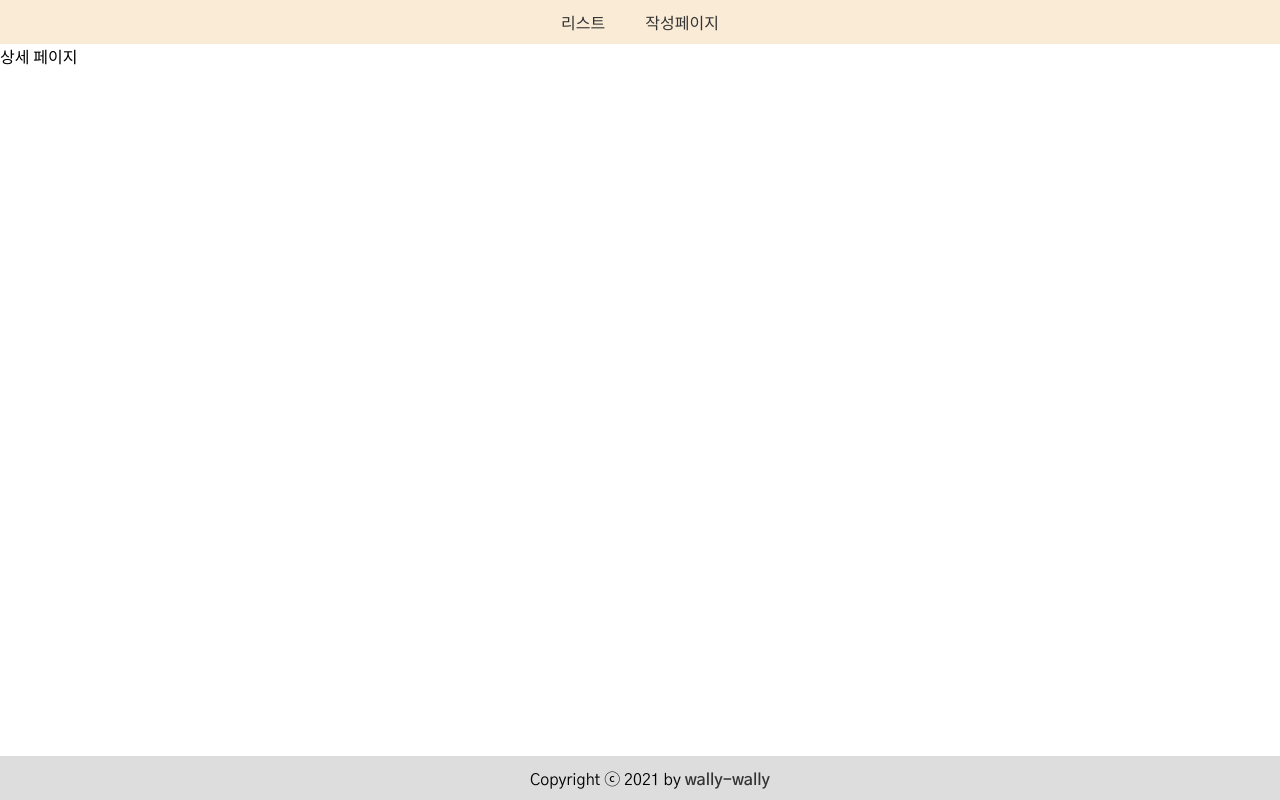
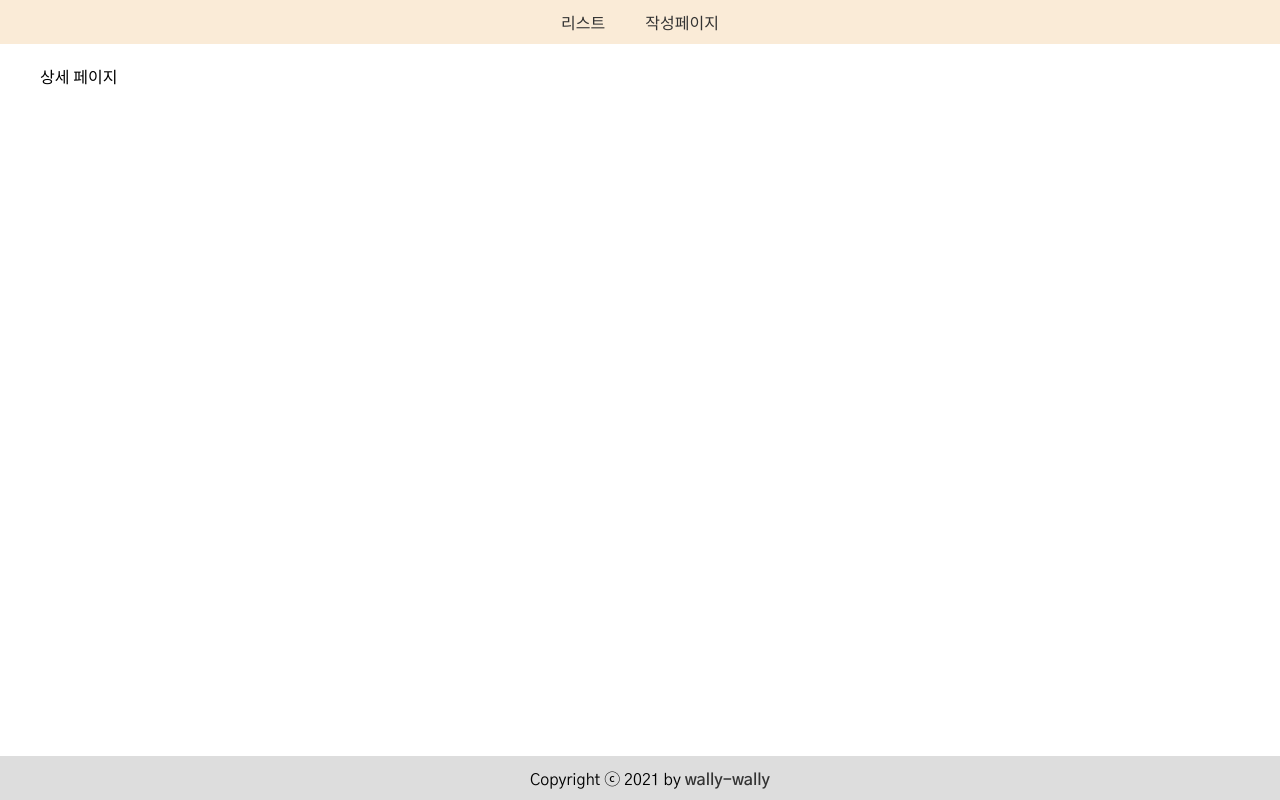
Before and after one commit to Ferarosa/todo-wally-wally, a React (Create React App) app: page /detail/1 in a window 1280 px wide. Built offline with nearby package versions, Linux system fonts and the light colour scheme.

Commit message:
update: page 관련 루트 DOM 요소 section 시맨틱 태그로 변경

```diff
--- a/src/assets/scss/base/default.scss
+++ b/src/assets/scss/base/default.scss
@@ -9,9 +9,9 @@ html, body {
 }
 
 section {
-  background-color: #aaa;
   width: 1200px;
   margin: 0 auto;
+  padding: 20px 0;
 }
 
 input, textarea {
--- a/src/pages/DetailPage.js
+++ b/src/pages/DetailPage.js
@@ -3,9 +3,9 @@ import React, { Component } from 'react';
 class DetailPage extends Component {
   render() {
     return (
-      <div>
+      <section className="todo-detail-page">
         상세 페이지
-      </div>
+      </section>
     );
   }
 }
--- a/src/pages/NotFoundPage.js
+++ b/src/pages/NotFoundPage.js
@@ -3,9 +3,9 @@ import React, { Component } from 'react';
 class NotFoundPage extends Component {
   render() {
     return (
-      <div>
+      <section className="not-found-page">
         해당 페이지는 없는 페이지 입니다.
-      </div>
+      </section>
     );
   }
 }
```
